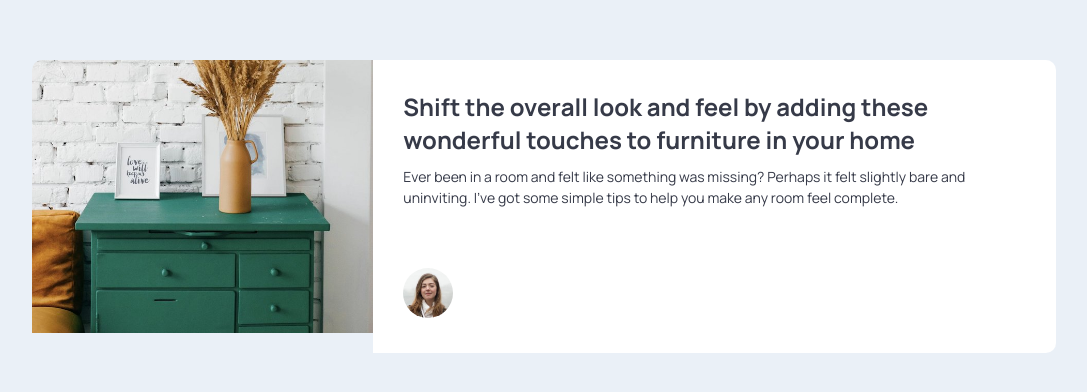
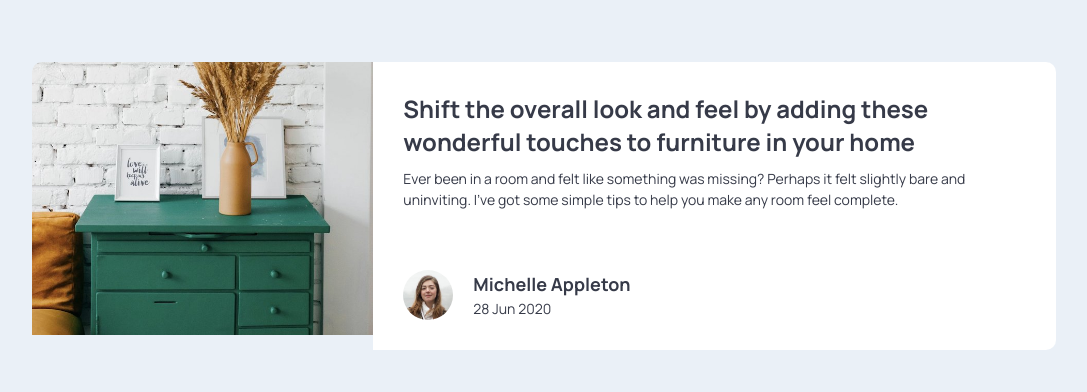
Before and after one commit to sparklaunch/Article-Preview-Component, a Next.js app: page / in a window 1280 px wide. Shown: the part 194-586 px from the top of the page, without its empty margins (96-1183 px from the left). Built offline with nearby package versions, Linux system fonts and the light colour scheme.

Commit message:
이름 및 날짜 표시 추가: footer에 작성자 이름과 날짜를 추가하여 정보 제공

```diff
--- a/src/app/Home.module.css
+++ b/src/app/Home.module.css
@@ -36,6 +36,9 @@
 .footer {
 	padding: 30px;
 	margin-top: auto;
+	display: flex;
+	gap: 20px;
+	align-items: center;
 }
 
 .avatar {
@@ -43,3 +46,19 @@
 	height: auto;
 	border-radius: 50%;
 }
+
+.nameAndDate {
+	display: flex;
+	flex-direction: column;
+	gap: 3px;
+}
+
+.name {
+	color: var(--color-text);
+	font-size: 18px;
+}
+
+.date {
+	color: var(--color-text);
+	font-size: 14px;
+}
--- a/src/app/page.tsx
+++ b/src/app/page.tsx
@@ -26,6 +26,10 @@ export default function Home() {
 						alt="Michelle Appleton"
 						className={styles.avatar}
 					/>
+					<div className={styles.nameAndDate}>
+						<h3 className={styles.name}>Michelle Appleton</h3>
+						<p className={styles.date}>28 Jun 2020</p>
+					</div>
 				</footer>
 			</div>
 		</main>
```
